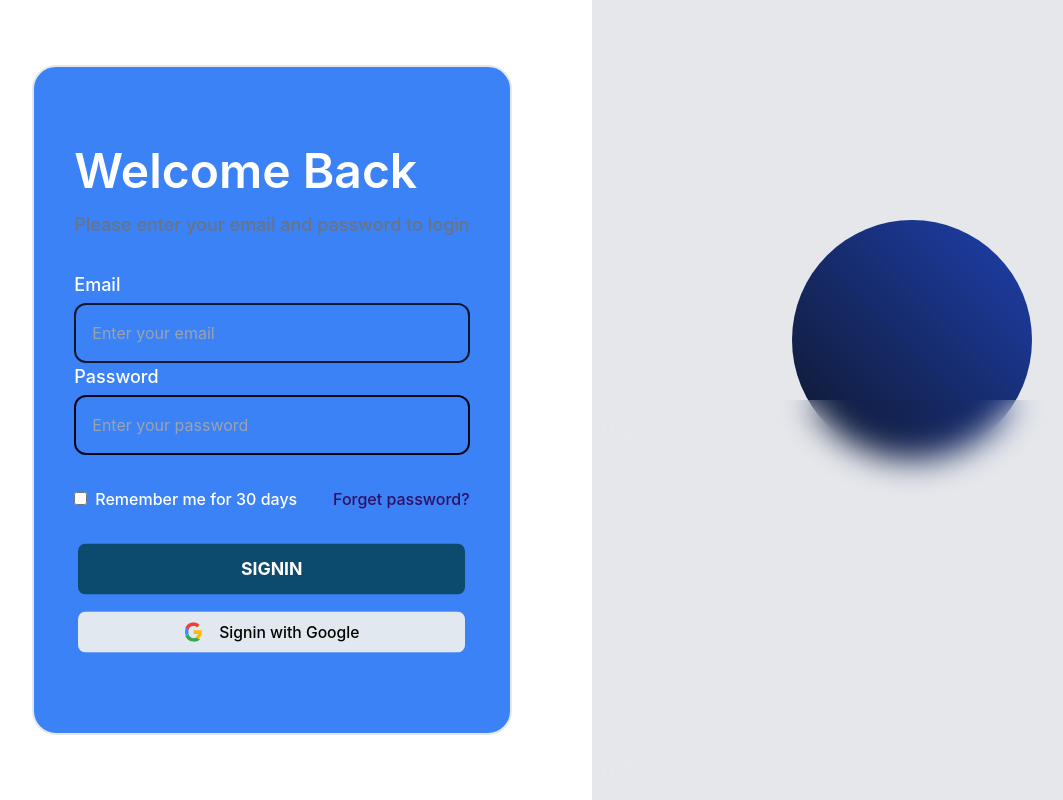
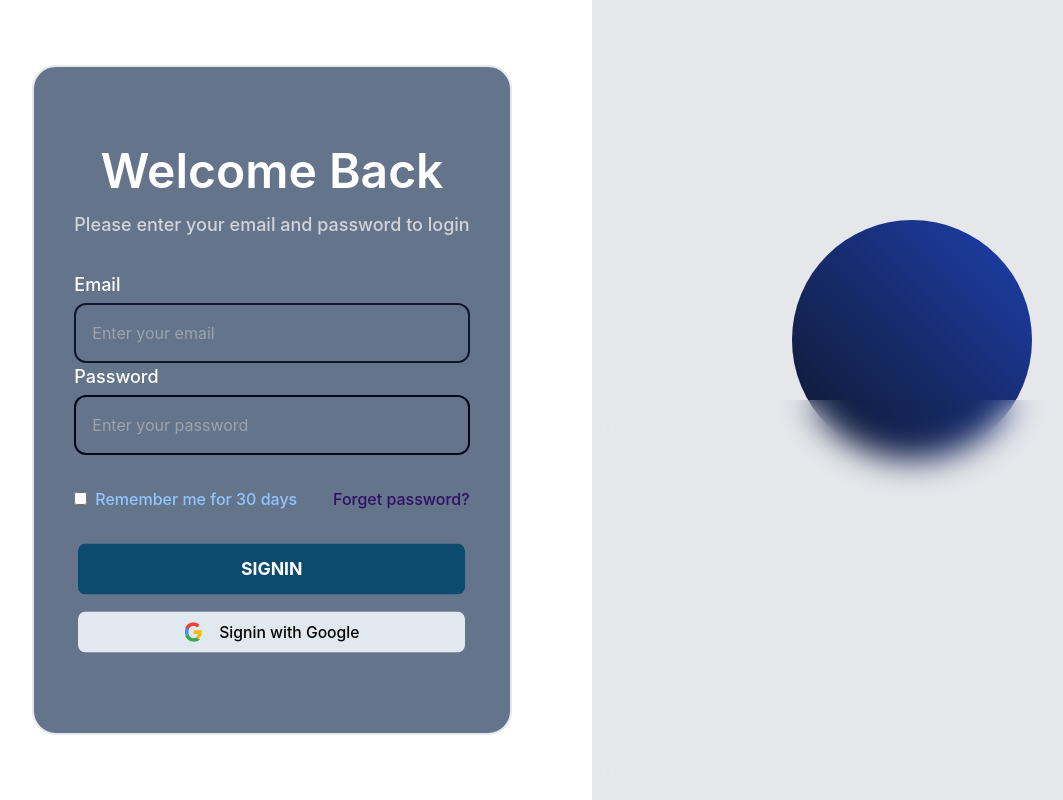
Before and after one commit to kaneloramokhele/React-LoginTailwind, a React (Vite) app: page / in a window 1280 px wide. Shown: the whole page, without its empty margins (48-1111 px from the left). Built offline with nearby package versions, Linux system fonts and the light colour scheme.

Commit message:
Changed the colors and somethings

```diff
--- a/src/components/Form.jsx
+++ b/src/components/Form.jsx
@@ -5,9 +5,9 @@ import GoogleLogo from '../assets/svgs/google.svg';
 
 export default function Form() {
   return (
-    <div className="bg-blue-500 text-white px-10 py-20 rounded-3xl border-2 border-gray-200">
-      <h1 className="text-5xl font-semibold">Welcome Back</h1>
-      <p className="font-medium text-lg text-gray-500 mt-4">Please enter your email and password to login</p>
+    <div className="bg-slate-500 text-white px-10 py-20 rounded-3xl border-2 border-gray-200">
+      <h1 className="text-5xl text-center font-semibold">Welcome Back</h1>
+      <p className="font-medium text-lg text-gray-300 mt-4">Please enter your email and password to login</p>
 
       <div className="mt-8">
         <div>
@@ -26,9 +26,9 @@ export default function Form() {
         </div>
 
         <div className="mt-8 flex justify-between items-center">
-          <div>
+          <div className="text-blue-300 hover:underline hover:text-blue-900">
             <input type="checkbox" name="remember_me" id="remember_me"
-                  className=" cursor-pointer"
+                  className="cursor-pointer"
             />
             <label htmlFor="remember_me" className="ml-2 font-medium text-base cursor-pointer">Remember me for 30 days</label>
           </div>
--- a/src/index.css
+++ b/src/index.css
@@ -24,7 +24,7 @@ a {
   text-decoration: inherit;
 }
 a:hover {
-  color: #535bf2;
+  color: #000dff;
 }
 
 body {
```
